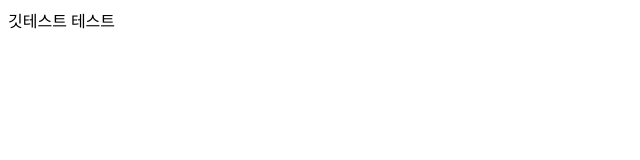
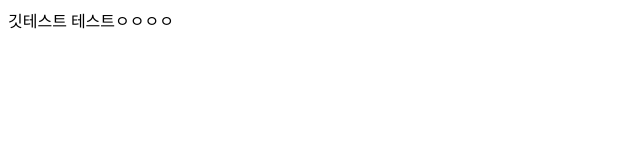
Before and after one commit to jsw4810/typeScript, a plain HTML site: page why-ts/test.html in a window 1280 px wide. Shown: the full height of the page, 0-640 px from the left. Drawn offline with Linux system fonts and the light colour scheme.

Commit message:
ㅇㅇㅇ

```diff
--- a/why-ts/test.html
+++ b/why-ts/test.html
@@ -8,6 +8,6 @@
 </head>
 <body>
   깃테스트
-  테스트
+  테스트ㅇㅇㅇㅇ
 </body>
 </html>
```
